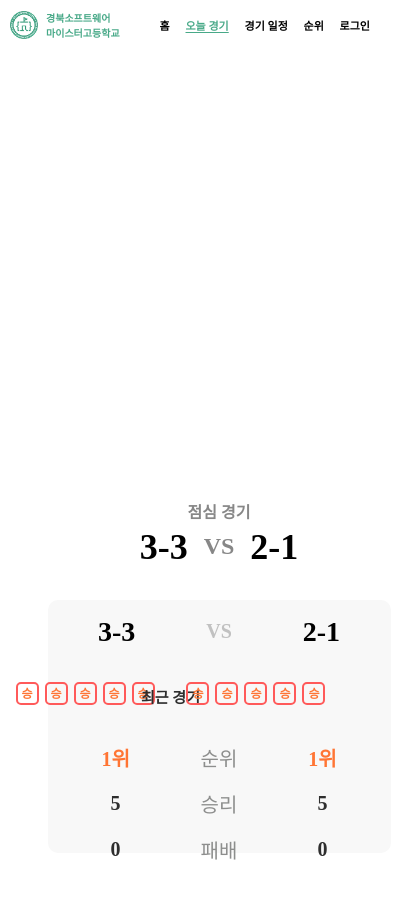
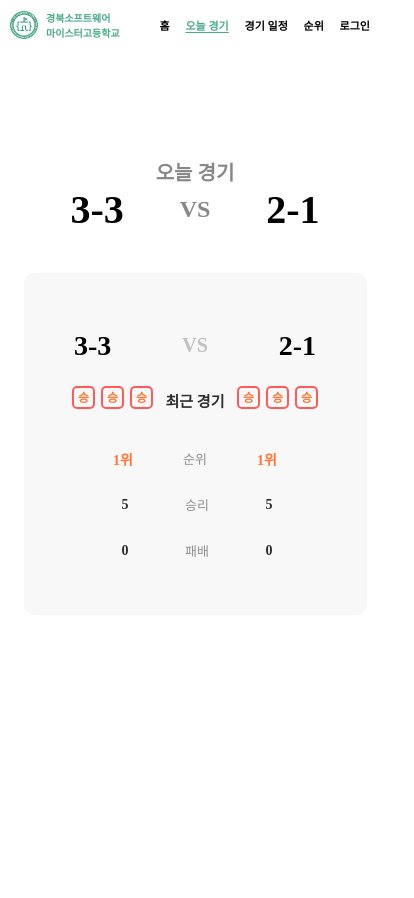
Before and after one commit to hwnsng/Web-front, a React (Vite) app: page /todayMatchPage in a window 390 px wide. Shown: the top 898 px of the page, 414 px wide, since content can reach past the window. Built offline with nearby package versions, Linux system fonts and the light colour scheme.

Commit message:
오늘 경기 페이지 모바일 반응형 추가

```diff
--- a/src/pages/Today/TodayMatchPage.css
+++ b/src/pages/Today/TodayMatchPage.css
@@ -176,87 +176,113 @@ body {
 
 @media screen and (max-width: 768px) {
   .page {
-    padding: 0;
-    padding-top: 150px;
+    display: flex;
+    justify-content: center;
+    height: 100vh;
+    padding-top: 0;
   }
 
   .wrap {
-    flex-direction: column;
-    margin: 0 24px;
-    min-height: 910px;
-    width: 100%;
-    padding: 15px;
+    padding: 0;
+    margin: 0;
     border-radius: 20px;
-    margin-bottom: 150px;
-    align-items: center;
+    background-color: #fff;
   }
 
   .match-container {
-    height: 393px;
-    width: 343px;
-    margin-bottom: 24px;
+    display: flex;
+    flex-direction: column;
+    align-items: center;
+    justify-content: center;
+    margin-bottom: 0;
   }
 
-  .class-title-box {
-    font-size: 36px;
-    justify-content: center;
-    gap: 16px;
+  .bottom-container {
+    height: auto;
+    padding: 10px 0;
   }
 
-  .class-title-box span {
-    font-size: 24px !important;
+  .bottom-box {
+    width: 100%;
+    height: auto;
   }
+}
 
-  .class-sub-box {
-    font-size: 28px;
-    width: 242px;
-    margin-top: 25px;
-  }
-
-  .class-sub-box span {
+@media screen and (max-width: 768px) {
+  .title-box {
     font-size: 20px !important;
   }
 
   .top-box {
-    width: 337px;
-    max-height: 149px;
-    margin: 0 auto;
+    width: 249px;
+    height: 50px;
+    margin-bottom: 34px;
   }
 
   .bottom-container {
+    width: 343px;
+    height: 342px;
+  }
+
+  .bottom-box {
+    width: 246px;
+    height: 231px;
+  }
+
+  .class-title-box {
+    font-size: 40px !important;
+
+    span {
+      font-size: 24px;
+    }
+  }
+
+  .class-sub-box {
+    font-size: 28px !important;
+    width: 242px;
+    height: 34px;
+
+    span {
+      font-size: 20px;
+    }
+  }
+
+  .recent-box {
     display: flex;
-    width: 343px;
-    height: 253px;
-    margin-top: 32px;
-    background-color: #F8F8F8;
-    border-radius: 10px;
-    justify-content: center;
+    font-size: 15px !important;
+    height: 23px;
     align-items: center;
   }
 
-  .bottom-box {
-    width: 360px;
-    height: 287px;
+  .recent-result-box span {
+    font-size: 12px;
+    width: 23px;
+    height: 23px;
   }
 
-  .recent-box {
-    width: 246px;
-    font-size: 15px;
+  .rank-info-box,
+  .today-info-box {
+    font-size: 14px !important;
   }
 
-  .recent-result-box {
-    width: 75px;
+  .rank-info-box span.number,
+  .today-info-box span.number {
+    font-size: 14px !important;
+    width: 40px;
+  }
 
-    span {
-      width: 23px;
-      height: 23px;
-      font-size: 12px;
-    }
+  .rank-info-box span.label,
+  .today-info-box span.label {
+    margin: 0 20px;
+    font-size: 13px !important;
   }
-}
 
-@media screen and (max-width: 768px) {
   .today-match-info-box:last-of-type {
     display: none;
   }
+
+  .recent-result-box span:nth-of-type(4),
+  .recent-result-box span:nth-of-type(5) {
+    display: none;
+  }
 }
--- a/src/pages/Today/TodayMatchPage.tsx
+++ b/src/pages/Today/TodayMatchPage.tsx
@@ -41,7 +41,7 @@ export default function TodayMatchPage() {
       <div className="wrap">
         <div className="match-container">
           <div className="top-box">
-            <div className="title-box">점심 경기</div>
+            <div className="title-box">오늘 경기</div>
             <div className="class-title-box">
               {left.name}
               <span>VS</span>
```
